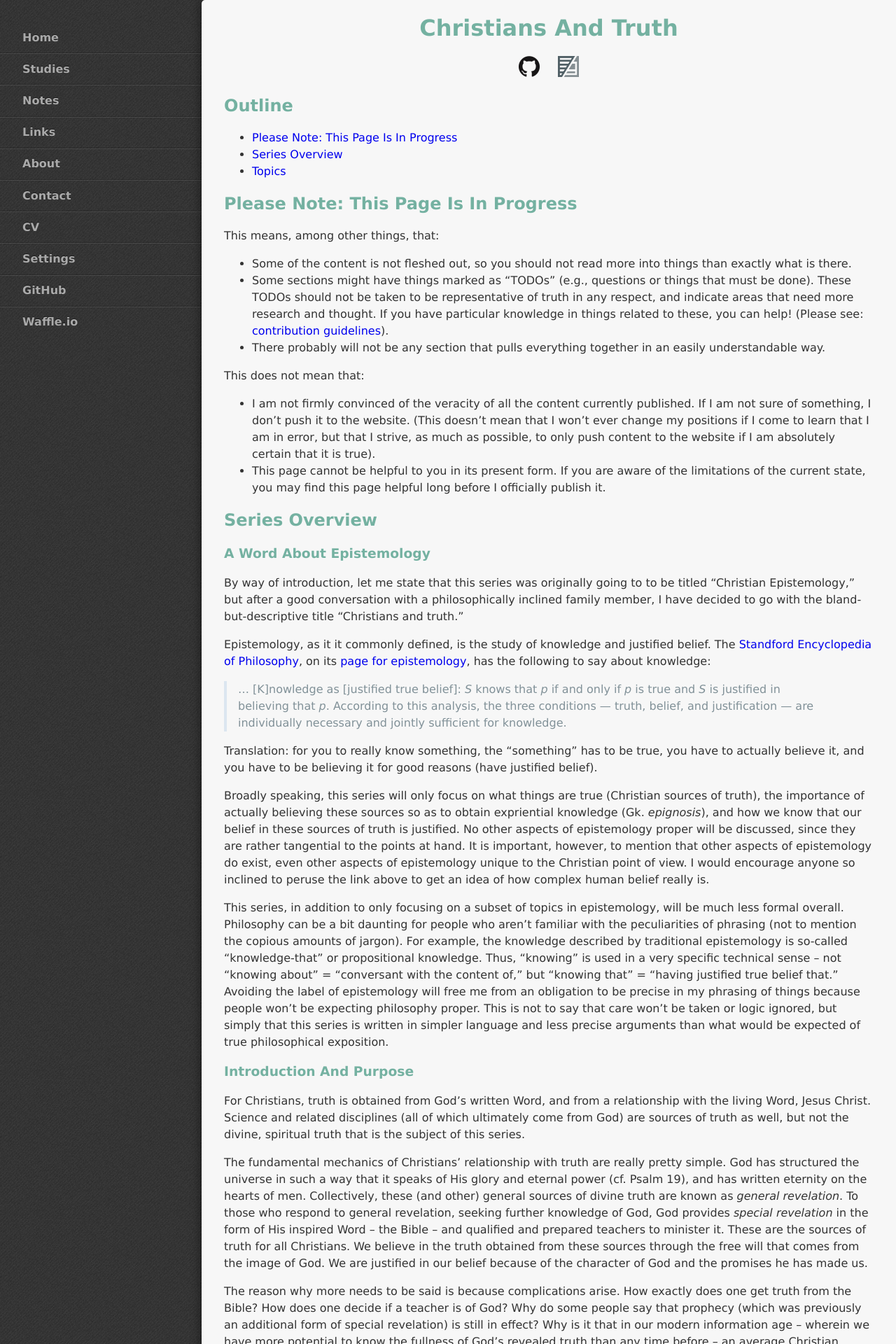
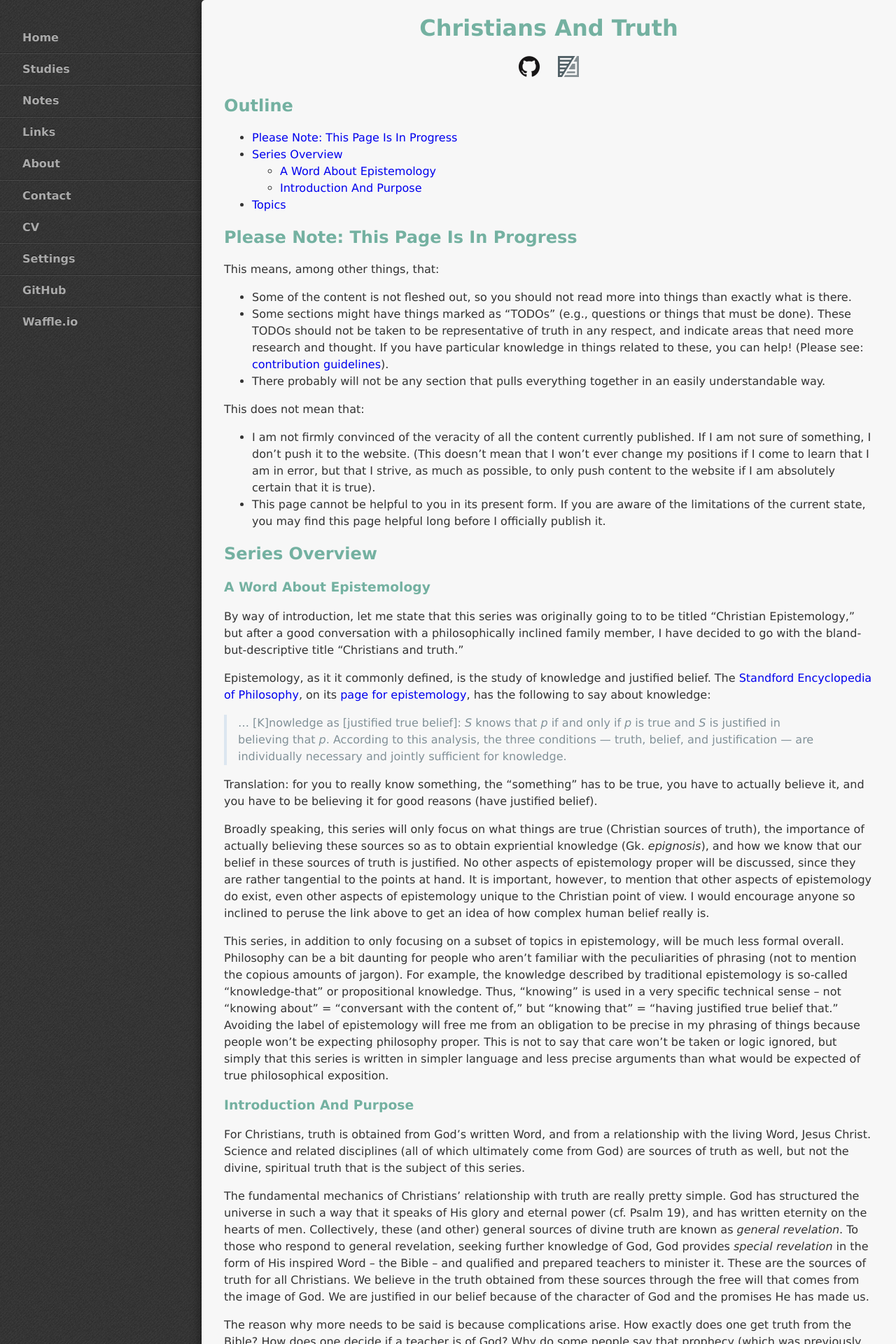
Before and after one commit to StevenTammen/chrya.com, a Jekyll site: the page built from studies/christians-and-truth.md, in a window 1280 px wide. Shown: the top 1920 px of the page at 70% size. Built offline with Jekyll 4.4.1, drawn with Linux system fonts in a browser that asks for light colours.

Commit message:
Update christians-and-truth.md

```diff
--- a/studies/christians-and-truth.md
+++ b/studies/christians-and-truth.md
@@ -22,6 +22,8 @@ title: Christians And Truth
 
 - [Please Note: This Page Is In Progress](#please-note--this-page-is-in-progress)
 - [Series Overview](#series-overview)
+   - [A Word About Epistemology](#a-word-about-epistemology)
+   - [Introduction And Purpose](#introduction-and-purpose)
 - [Topics](#topics)
 
 ## Please Note: This Page Is In Progress
@@ -57,7 +59,7 @@ This series, in addition to only focusing on a subset of topics in epistemology,
 
 For Christians, truth is obtained from God's written Word, and from a relationship with the living Word, Jesus Christ. Science and related disciplines (all of which ultimately come from God) are sources of truth as well, but not the divine, spiritual truth that is the subject of this series.
 
-The fundamental mechanics of Christians' relationship with truth are really pretty simple. God has structured the universe in such a way that it speaks of His glory and eternal power (cf. Psalm 19), and has written eternity on the hearts of men. Collectively, these (and other) general sources of divine truth are known as *general revelation*. To those who respond to general revelation, seeking further knowledge of God, God provides *special revelation* in the form of His inspired Word -- the Bible -- and qualified and prepared teachers to minister it. These are the sources of truth for all Christians. We believe in the truth obtained from these sources through the free will that comes from the image of God. We are justified in our belief because of the character of God and the promises he has made us.
+The fundamental mechanics of Christians' relationship with truth are really pretty simple. God has structured the universe in such a way that it speaks of His glory and eternal power (cf. Psalm 19), and has written eternity on the hearts of men. Collectively, these (and other) general sources of divine truth are known as *general revelation*. To those who respond to general revelation, seeking further knowledge of God, God provides *special revelation* in the form of His inspired Word -- the Bible -- and qualified and prepared teachers to minister it. These are the sources of truth for all Christians. We believe in the truth obtained from these sources through the free will that comes from the image of God. We are justified in our belief because of the character of God and the promises He has made us.
 
 The reason why more needs to be said is because complications arise. How exactly does one get truth from the Bible? How does one decide if a teacher is of God? Why do some people say that prophecy (which was previously an additional form of special revelation) is still in effect? Why is it that in our modern information age -- wherein we have more potential to know the fullness of God's revealed truth than any time before -- an average Christian knows *less* truth? This series aims to answer these questions and others like them.
 
```
